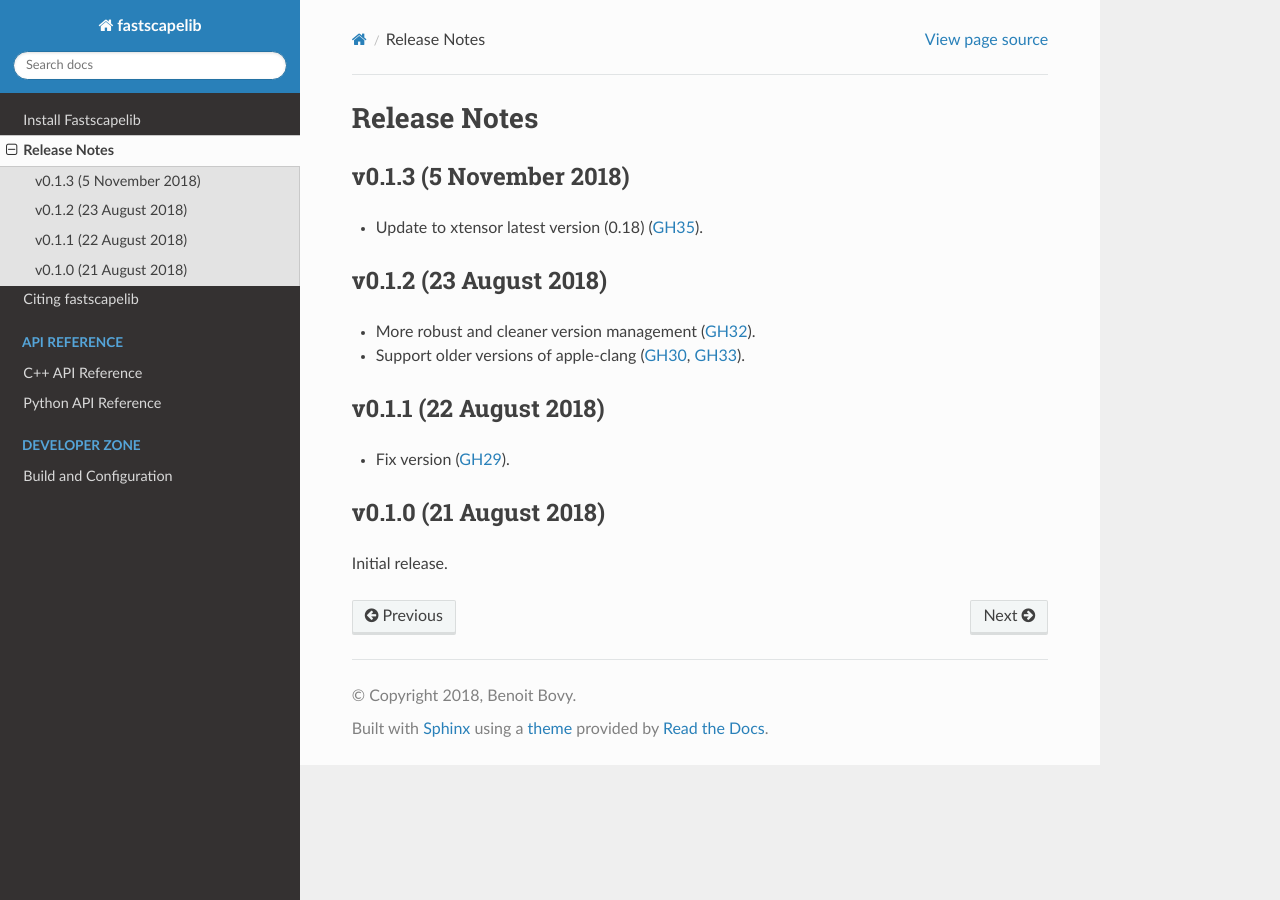
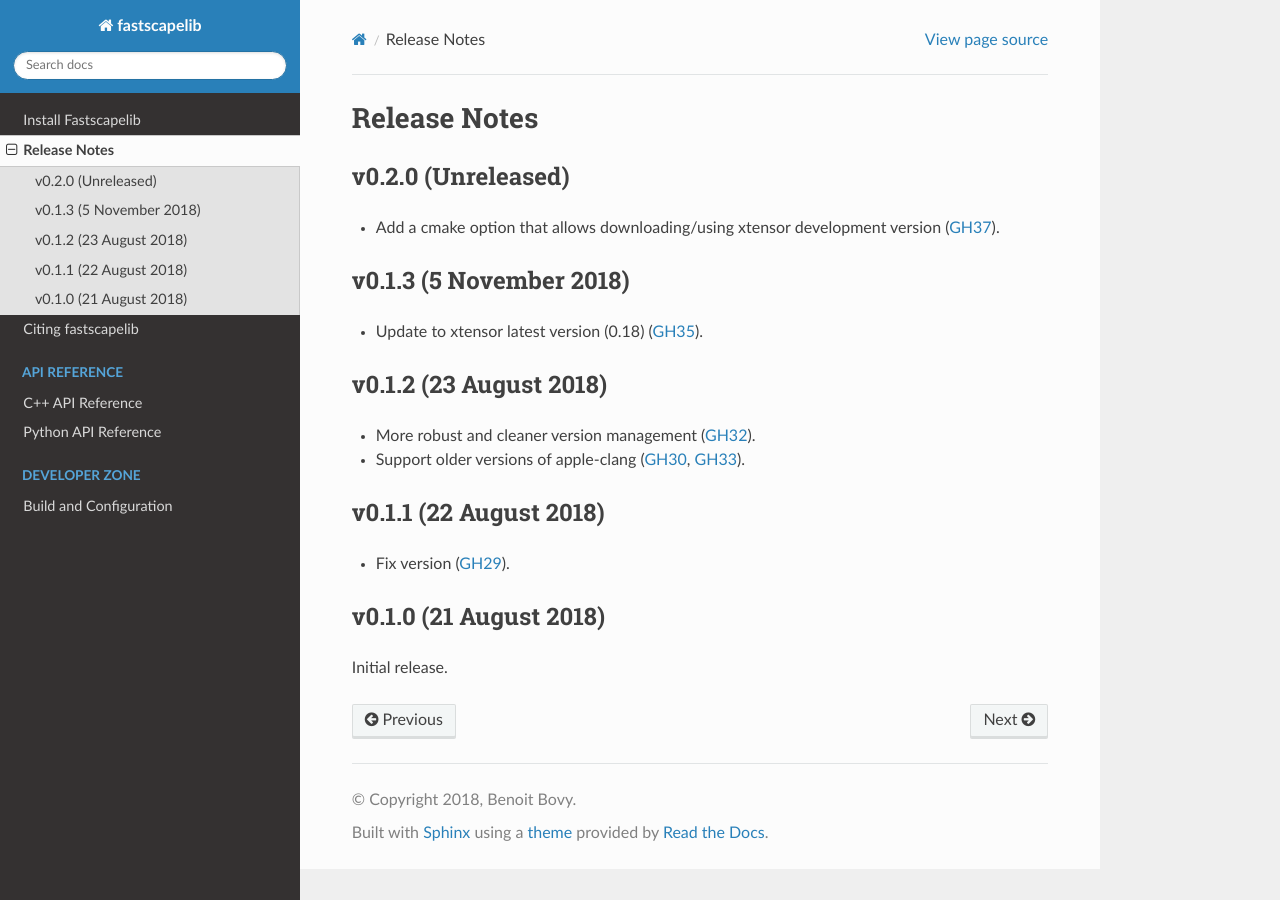
Before and after one commit to fastscape-lem/fastscapelib, a Sphinx documentation site: the page built from doc/source/release_notes.rst, in a window 1280 px wide. Built offline with Sphinx 7.4.7 and the Read the Docs theme 2.0.0, drawn with Linux system fonts in a browser that asks for light colours.

Commit message:
update release notes

```diff
--- a/doc/source/release_notes.rst
+++ b/doc/source/release_notes.rst
@@ -2,6 +2,12 @@
 
 Release Notes
 =============
+
+v0.2.0 (Unreleased)
+-------------------
+
+- Add a cmake option that allows downloading/using xtensor development
+  version (:issue:`37`).
 
 v0.1.3 (5 November 2018)
 ------------------------
```
